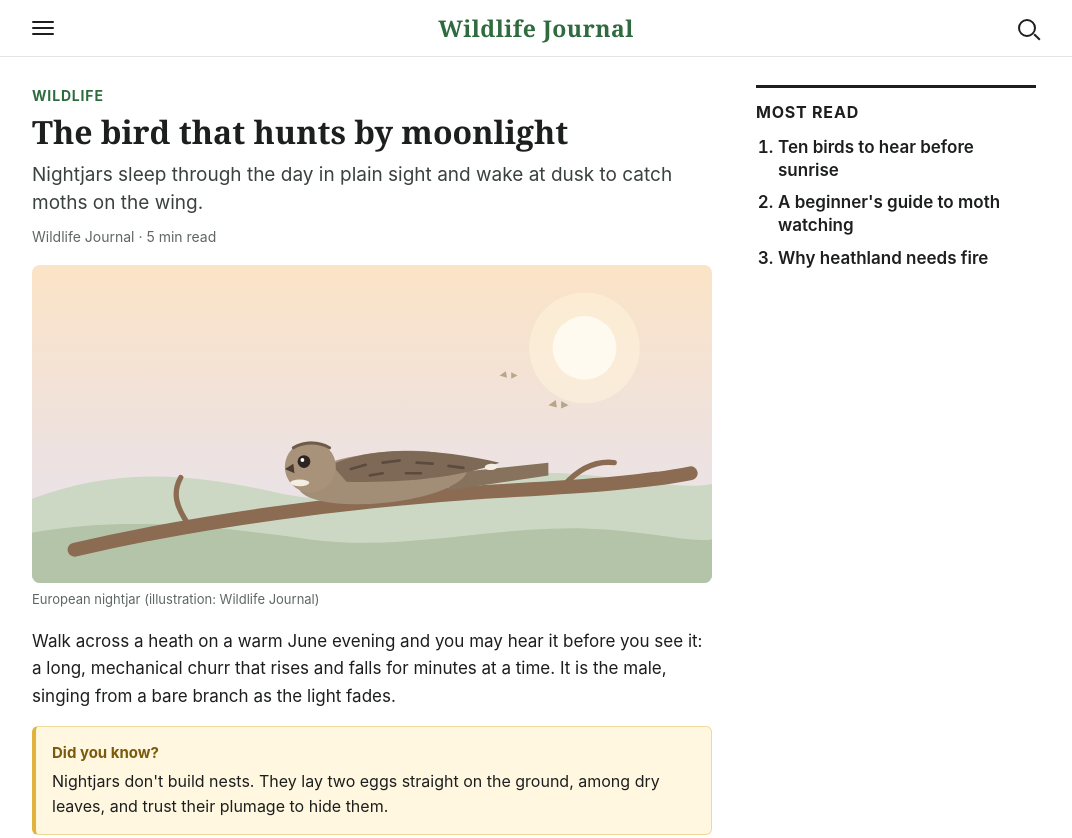
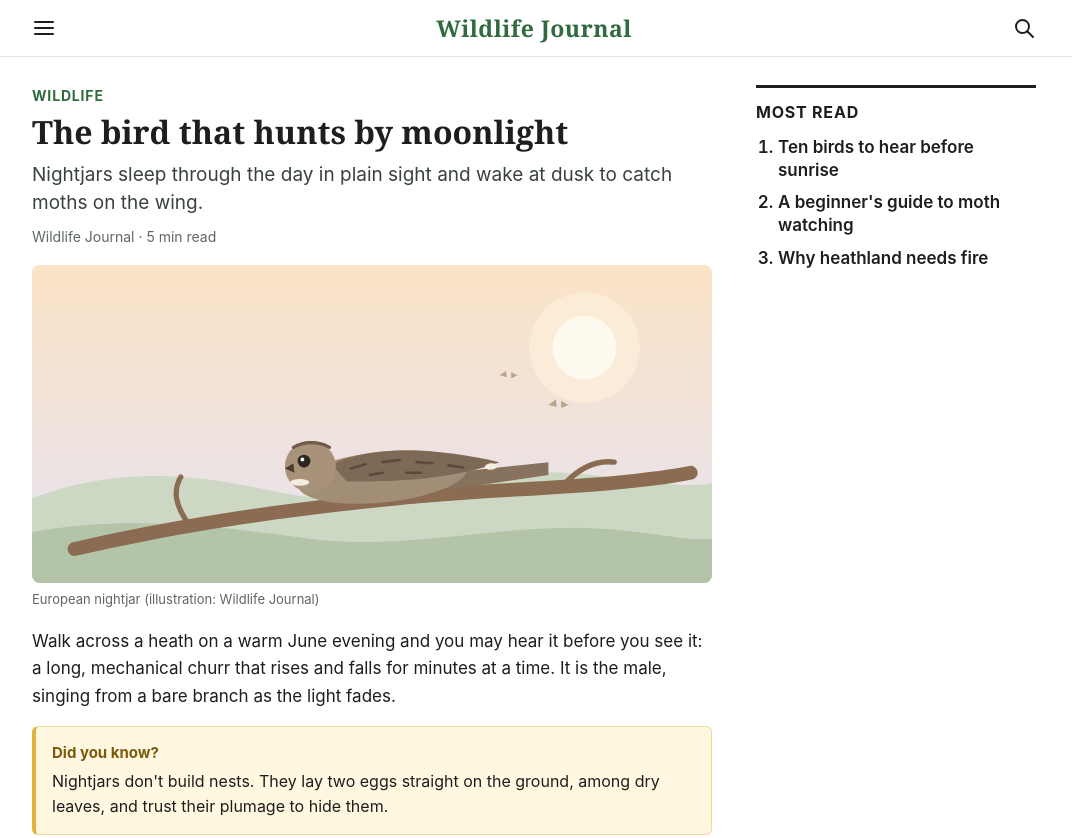
Before and after one commit to woscxy/nightjar-support, a plain HTML site: page demo/index.html in a window 1280 px wide. Shown: the top 838 px of the page, without its empty margins (106-1178 px from the left). Drawn offline with Linux system fonts and the light colour scheme.

Commit message:
docs: publish the Nightjar support site

```diff
--- a/demo/demo.css
+++ b/demo/demo.css
@@ -20,10 +20,7 @@ body {
 .masthead { border-bottom: 1px solid var(--rule); background: #fff; }
 .masthead .column { display: flex; align-items: center; justify-content: space-between; height: 56px; }
 .masthead .title { font: 700 23px/1 Georgia, "Times New Roman", serif; letter-spacing: 0.02em; color: var(--accent); }
-.menu { display: grid; gap: 4px; width: 22px; }
-.menu i { display: block; height: 2px; background: var(--text); border-radius: 1px; }
-.search { width: 18px; height: 18px; border: 2px solid var(--text); border-radius: 50%; position: relative; }
-.search::after { content: ""; position: absolute; width: 8px; height: 2px; background: var(--text); right: -7px; bottom: -3px; transform: rotate(45deg); }
+.icon { width: 24px; height: 24px; color: var(--text); }
 
 .layout { display: block; padding-top: 18px; }
 @media (min-width: 900px) {
--- a/demo/index.html
+++ b/demo/index.html
@@ -15,9 +15,9 @@
 <body>
   <header class="masthead">
     <div class="column">
-      <span class="menu" aria-hidden="true"><i></i><i></i><i></i></span>
+      <svg class="icon" viewBox="0 0 24 24" aria-hidden="true"><path d="M3 6h18M3 12h18M3 18h18" stroke="currentColor" stroke-width="2" stroke-linecap="round"/></svg>
       <span class="title">Wildlife Journal</span>
-      <span class="search" aria-hidden="true"></span>
+      <svg class="icon" viewBox="0 0 24 24" aria-hidden="true"><circle cx="10.5" cy="10.5" r="6.5" fill="none" stroke="currentColor" stroke-width="2"/><path d="M15.5 15.5L21 21" stroke="currentColor" stroke-width="2" stroke-linecap="round"/></svg>
     </div>
   </header>
   <main class="column layout">
@@ -27,30 +27,7 @@
       <p class="dek" data-text="dek"></p>
       <p class="byline" data-text="byline"></p>
       <figure>
-        <svg class="hero" viewBox="0 0 640 300" role="img" data-label="caption">
-          <defs>
-            <linearGradient id="sky" x1="0" y1="0" x2="0" y2="1"><stop offset="0" stop-color="#fbe3c6"/><stop offset="1" stop-color="#e4e2f2"/></linearGradient>
-          </defs>
-          <rect width="640" height="300" fill="url(#sky)"/>
-          <circle cx="520" cy="78" r="52" fill="#fff4dc" opacity="0.6"/>
-          <circle cx="520" cy="78" r="30" fill="#fffaf0"/>
-          <path d="M486 132 l7 -5 l1 7 z M498 128 l7 4 l-7 3 z M440 104 l6 -4 l1 6 z M451 101 l6 3 l-6 3 z" fill="#b9a68a"/>
-          <path d="M0 220 C80 190 150 196 230 214 C320 234 380 200 460 196 C540 192 600 214 640 206 L640 300 L0 300 Z" fill="#cdd8c4"/>
-          <path d="M0 252 C90 236 170 246 260 258 C350 270 430 246 520 248 C580 250 620 262 640 258 L640 300 L0 300 Z" fill="#b3c4a8"/>
-          <path d="M40 268 C160 240 300 222 420 214 C500 209 570 206 620 196" fill="none" stroke="#8b6b52" stroke-width="13" stroke-linecap="round"/>
-          <path d="M150 248 C135 228 132 214 140 200 M500 208 C516 190 532 184 548 186" fill="none" stroke="#8b6b52" stroke-width="5" stroke-linecap="round"/>
-          <path d="M392 196 L486 186 L486 198 L392 212 Z" fill="#87725d"/>
-          <ellipse cx="330" cy="200" rx="80" ry="24" fill="#a28d76" transform="rotate(-6 330 200)"/>
-          <path d="M282 188 C320 170 380 172 440 186 C410 198 350 206 296 204 Z" fill="#7d6956"/>
-          <path d="M300 192 l14 -4 M330 186 l16 -2 M362 186 l15 1 M392 189 l14 2 M318 198 l12 -2 M352 196 l14 0" stroke="#5c4a3c" stroke-width="2.5" stroke-linecap="round"/>
-          <ellipse cx="432" cy="190" rx="6" ry="3" fill="#f3ede2" transform="rotate(-6 432 190)"/>
-          <circle cx="262" cy="190" r="24" fill="#a8927a"/>
-          <path d="M246 172 C256 166 270 166 280 172" fill="none" stroke="#6e5b4a" stroke-width="3" stroke-linecap="round"/>
-          <circle cx="256" cy="185" r="6" fill="#2c2520"/>
-          <circle cx="254.5" cy="183.5" r="1.8" fill="#ffffff"/>
-          <path d="M238 192 L246 187 L247 196 Z" fill="#4b3c31"/>
-          <ellipse cx="252" cy="205" rx="9" ry="3.2" fill="#f3ede2"/>
-        </svg>
+        <img class="hero" src="nightjar.svg" width="640" height="300" data-label="caption">
         <figcaption data-text="caption"></figcaption>
       </figure>
       <p data-text="p1"></p>
@@ -79,7 +56,7 @@
   </main>
   <script>
     for (const node of document.querySelectorAll("[data-text]")) node.textContent = demo.text[node.dataset.text];
-    for (const node of document.querySelectorAll("[data-label]")) node.setAttribute("aria-label", demo.text[node.dataset.label]);
+    for (const node of document.querySelectorAll("[data-label]")) node.setAttribute("alt", demo.text[node.dataset.label]);
     const facts = document.getElementById("facts");
     for (const [name, value] of demo.facts) {
       const row = facts.insertRow();
```
Also changed, not shown: demo/nightjar.svg (added).
